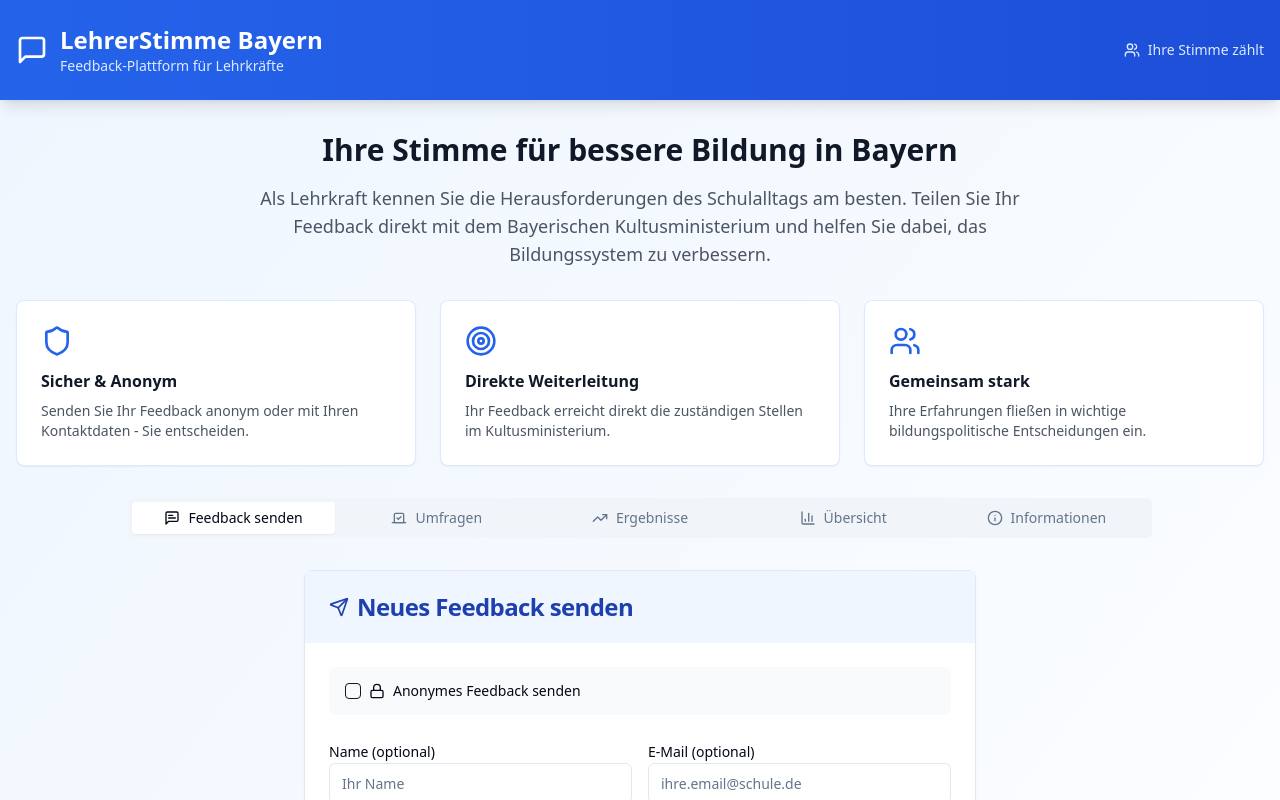
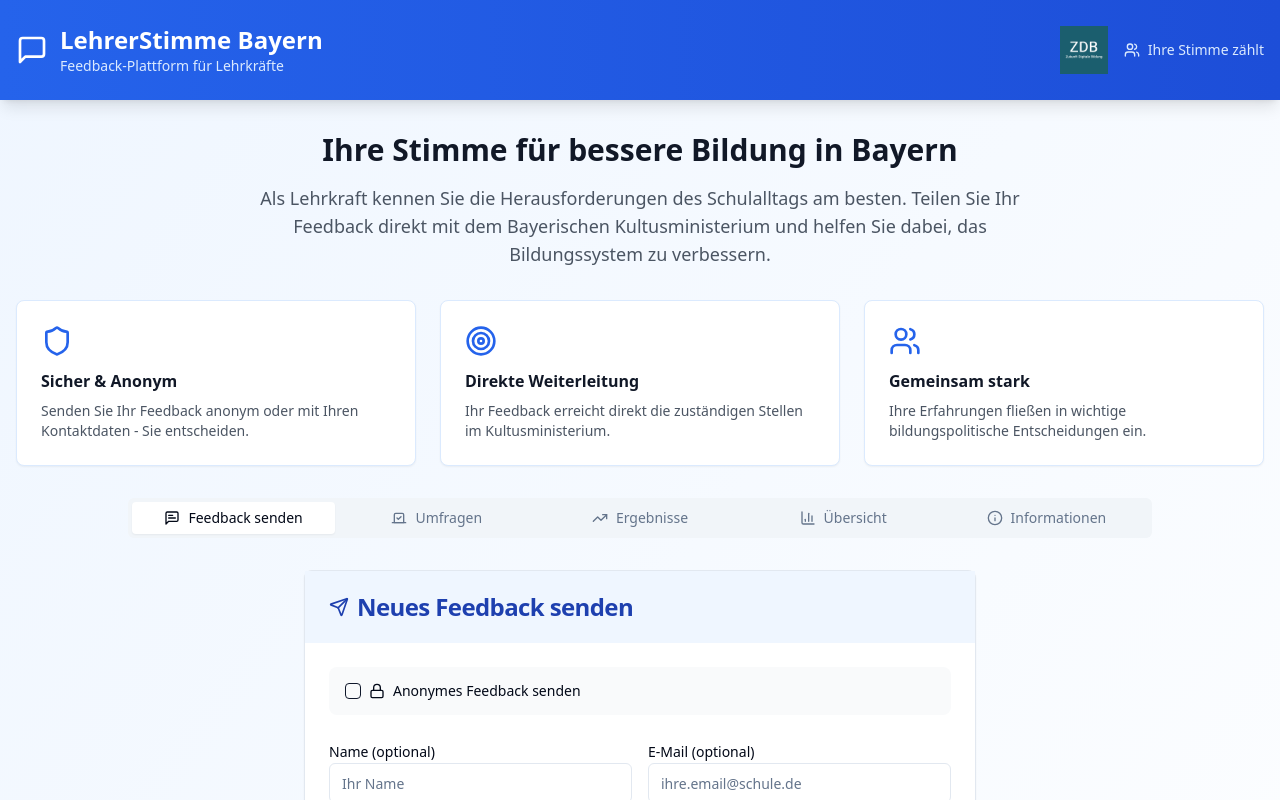
Before and after one commit to paltunay/lehrer-blick-bayern, a React (Vite) app: page / in a window 1280 px wide. Shown: the top 800 px of the page. Built offline with nearby package versions, Linux system fonts and the light colour scheme.

Commit message:
Add logo to the top
Add the logo of Zukunft Digitale Bildung to the top of the page.

```diff
--- a/src/components/Header.tsx
+++ b/src/components/Header.tsx
@@ -13,9 +13,16 @@ const Header = () => {
               <p className="text-blue-100 text-sm">Feedback-Plattform für Lehrkräfte</p>
             </div>
           </div>
-          <div className="flex items-center space-x-2 text-blue-100">
-            <Users className="h-4 w-4" />
-            <span className="text-sm">Ihre Stimme zählt</span>
+          <div className="flex items-center space-x-4">
+            <img
+              src="/lovable-uploads/c9ee70a6-5fa5-466b-97f7-51be52c56702.png"
+              alt="Zukunft Digitale Bildung Logo"
+              className="h-12 w-auto"
+            />
+            <div className="flex items-center space-x-2 text-blue-100">
+              <Users className="h-4 w-4" />
+              <span className="text-sm">Ihre Stimme zählt</span>
+            </div>
           </div>
         </div>
       </div>
```
Also changed, not shown: public/lovable-uploads/c9ee70a6-5fa5-466b-97f7-51be52c56702.png (added).
